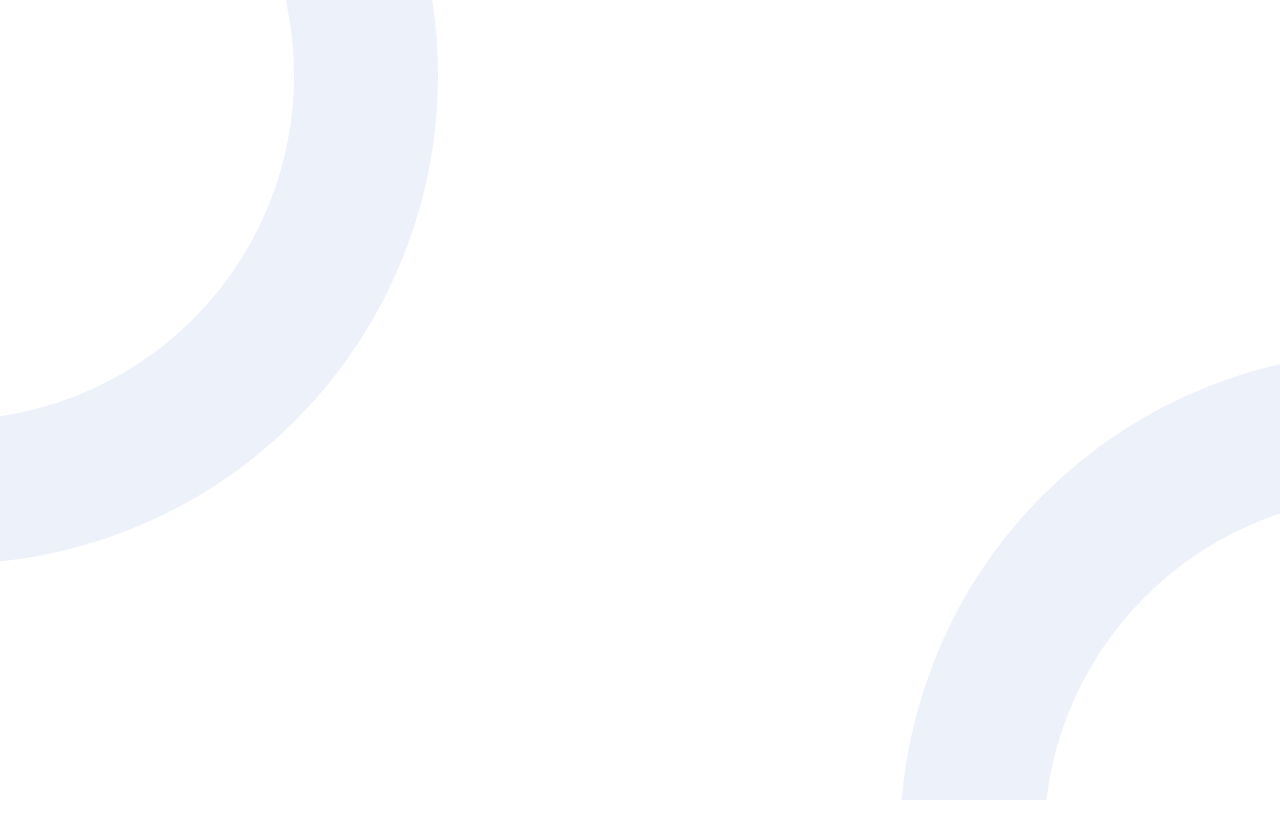
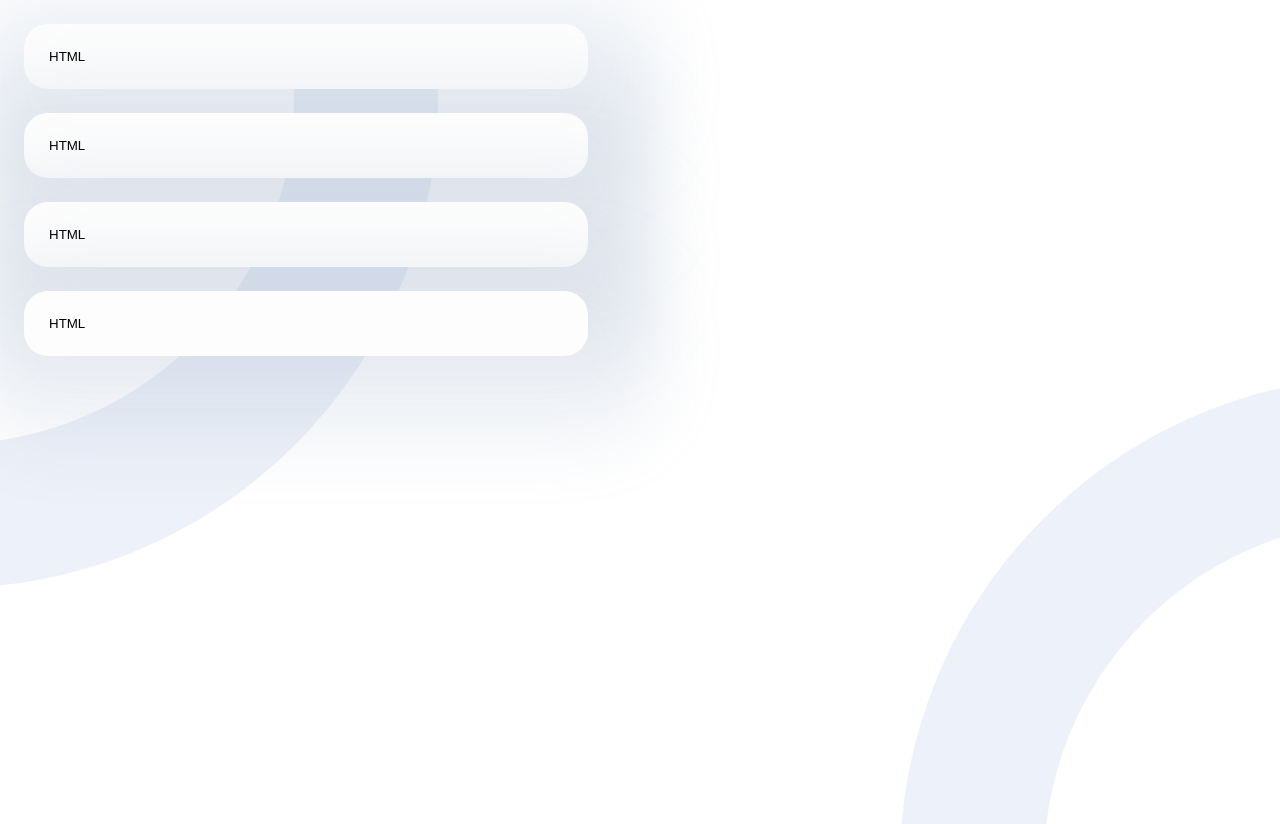
Before and after one commit to codey-sudo/FrontendQuiz, a React (Create React App) app in the folder frontend-quiz/: page / in a window 1280 px wide. Before the commit the page ends 800 px from the top, so only its background shows below. Built offline with nearby package versions, Linux system fonts and the light colour scheme.

Commit message:
Added button component file and doing some styling.

```diff
--- a/frontend-quiz/src/App.css
+++ b/frontend-quiz/src/App.css
@@ -15,3 +15,16 @@
   background-image: url('./assets/images/pattern-background-desktop-light.svg');
   min-height: 100vh;
 }
+
+Button {
+  display: flex;
+  width: 564px;
+  padding: 25px;
+  align-items: center;
+  gap: 32px;
+  border-radius: 24px;
+  background: var(--Pure-White, #fdfdfd);
+  box-shadow: 10px 25px 66px 63px  rgba(143, 160, 193, 0.14);
+  border: none;
+  margin: 1.5rem;
+}
--- a/frontend-quiz/src/App.jsx
+++ b/frontend-quiz/src/App.jsx
@@ -1,10 +1,14 @@
 
+import Button from './button.jsx';
 import './App.css';
 
 function App() {
   return (
     <div className="App">
-
+      <Button CSS/>
+      <Button/>
+      <Button/>
+      <Button/>
     </div>
   );
 }
--- /dev/null
+++ b/frontend-quiz/src/button.jsx
@@ -0,0 +1,8 @@
+
+
+function Button() {
+    return (
+      <button>HTML</button>
+    );
+  }
+ export default Button
```
